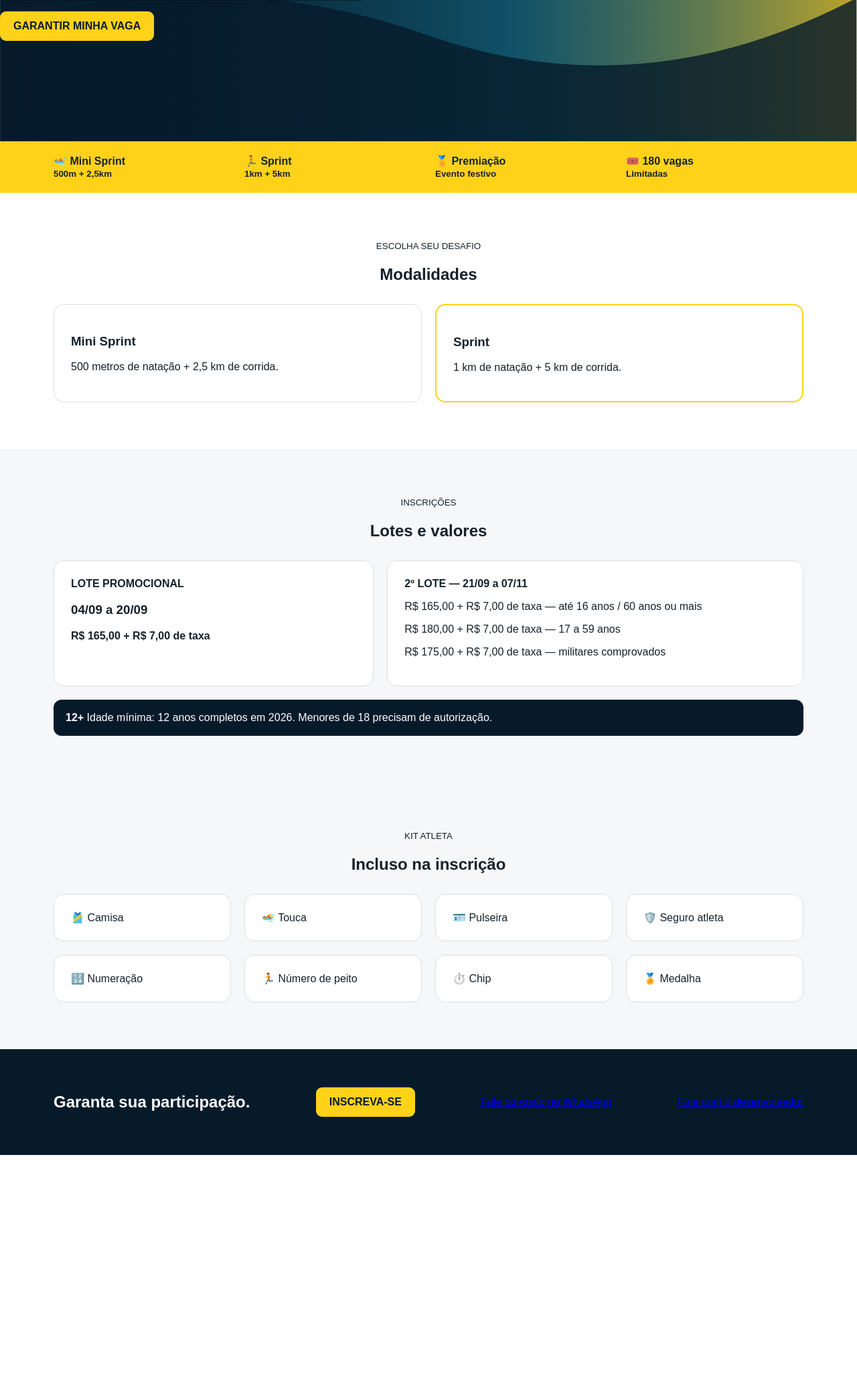
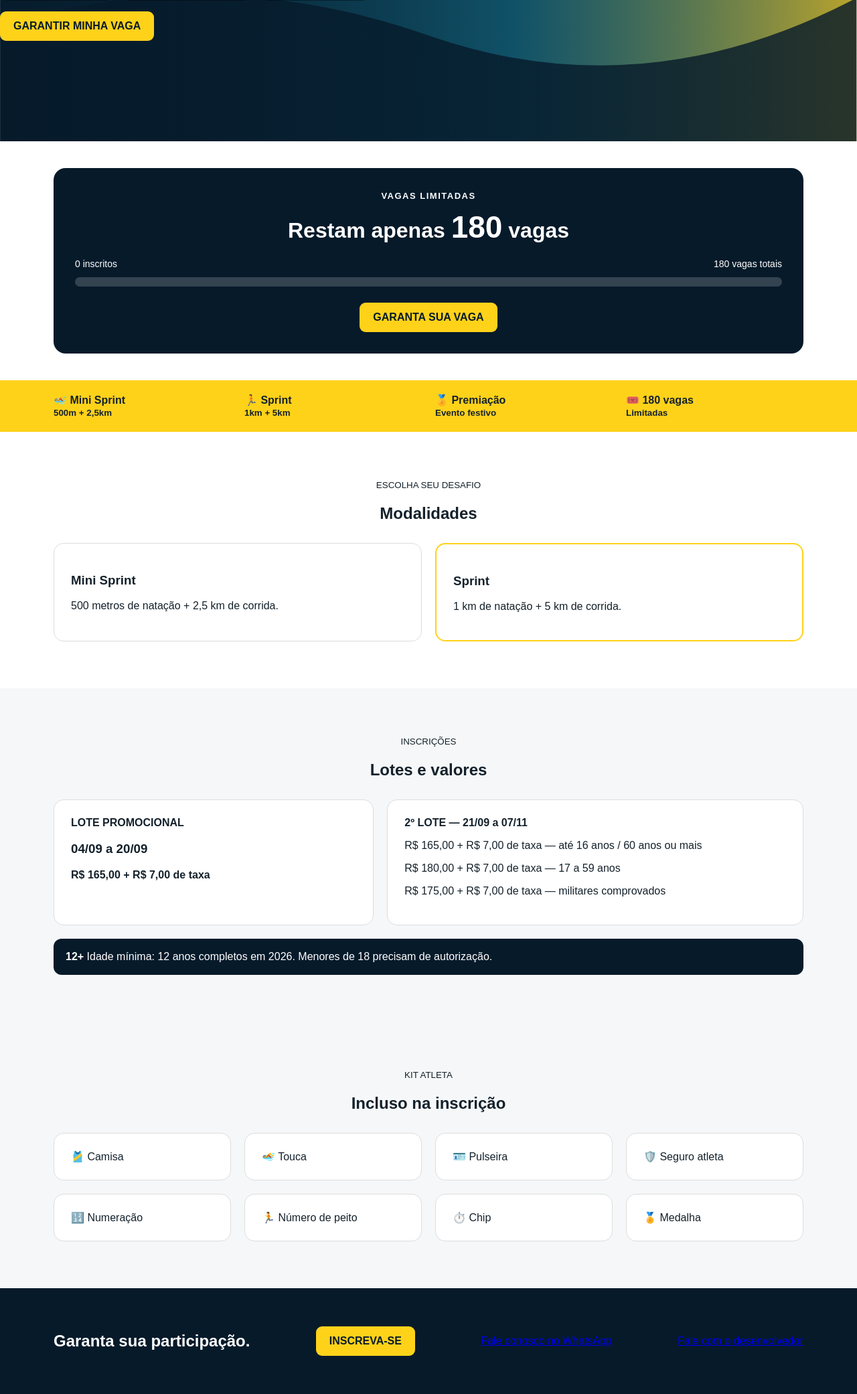
Before and after one commit to mbalbuquerque/fest-aquatlon, a Django app: page / in a window 1280 px wide. Shown: the part 483-2565 px from the top of the page at 67% size. Before the commit the page ends 2208 px from the top, so only its background shows below. Run offline with Django 5.2, Linux system fonts and the light colour scheme; data that the repository does not hold is empty.

Commit message:
feat: adicionar contador de vagas na home

```diff
--- a/inscricoes/views.py
+++ b/inscricoes/views.py
@@ -30,9 +30,27 @@ from .pagamentos import criar_preferencia_pagamento
 
 
 def home(request):
+    total_vagas = 180
+
+    total_inscritos = Inscricao.objects.exclude(
+        status=Inscricao.CANCELADO
+    ).count()
+
+    vagas_restantes = max(total_vagas - total_inscritos, 0)
+
+    percentual_vagas = round(
+        (total_inscritos / total_vagas) * 100
+    )
+
     return render(
         request,
         "inscricoes/home.html",
+        {
+            "total_vagas": total_vagas,
+            "total_inscritos": total_inscritos,
+            "vagas_restantes": vagas_restantes,
+            "percentual_vagas": percentual_vagas,
+        },
     )
 
 
--- a/static/css/style.css
+++ b/static/css/style.css
@@ -561,3 +561,84 @@ img {
         white-space: nowrap;
     }
 }
+
+/* CONTADOR DE VAGAS */
+.vagas-evento {
+    padding: 40px 0;
+}
+
+.vagas-card {
+    background: #061a2a;
+    color: #fff;
+    padding: 32px;
+    border-radius: 18px;
+    text-align: center;
+}
+
+.vagas-label {
+    display: inline-block;
+    font-size: 13px;
+    font-weight: 700;
+    letter-spacing: 1.5px;
+    margin-bottom: 12px;
+}
+
+.vagas-card h2 {
+    margin: 0 0 20px;
+    font-size: 32px;
+}
+
+.vagas-card h2 strong {
+    font-size: 46px;
+}
+
+.vagas-numeros {
+    display: flex;
+    justify-content: space-between;
+    gap: 20px;
+    margin-bottom: 12px;
+    font-size: 14px;
+}
+
+.vagas-progress {
+    width: 100%;
+    height: 14px;
+    background: rgba(255, 255, 255, 0.18);
+    border-radius: 999px;
+    overflow: hidden;
+    margin-bottom: 24px;
+}
+
+.vagas-progress-bar {
+    height: 100%;
+    background: #f4c430;
+    border-radius: 999px;
+    transition: width 0.4s ease;
+}
+
+@media (max-width: 700px) {
+    .vagas-evento {
+        padding: 24px 0;
+    }
+
+    .vagas-card {
+        padding: 24px 18px;
+    }
+
+    .vagas-card h2 {
+        font-size: 24px;
+    }
+
+    .vagas-card h2 strong {
+        font-size: 38px;
+    }
+
+    .vagas-numeros {
+        flex-direction: column;
+        gap: 6px;
+    }
+
+    .vagas-card .btn {
+        width: 100%;
+    }
+}
--- a/templates/inscricoes/home.html
+++ b/templates/inscricoes/home.html
@@ -85,6 +85,40 @@
             </a>
         </p>
 
+    </div>
+</section>
+
+<section class="vagas-evento">
+    <div class="container">
+        <div class="vagas-card">
+
+            <span class="vagas-label">
+                VAGAS LIMITADAS
+            </span>
+
+            <h2>
+                Restam apenas
+                <strong>{{ vagas_restantes }}</strong>
+                vagas
+            </h2>
+
+            <div class="vagas-numeros">
+                <span>{{ total_inscritos }} inscritos</span>
+                <span>{{ total_vagas }} vagas totais</span>
+            </div>
+
+            <div class="vagas-progress">
+                <div
+                    class="vagas-progress-bar"
+                    style="width: {{ percentual_vagas }}%;">
+                </div>
+            </div>
+
+            <a href="{% url 'nova_inscricao' %}" class="btn btn-primary">
+                GARANTA SUA VAGA
+            </a>
+
+        </div>
     </div>
 </section>
 
```
